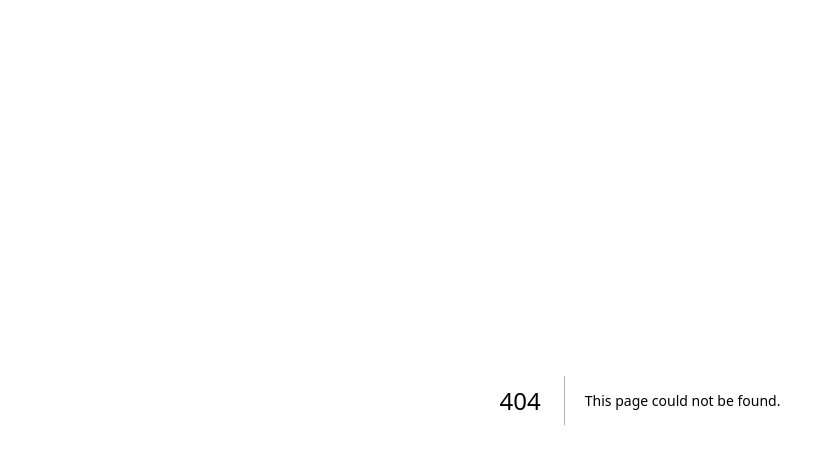
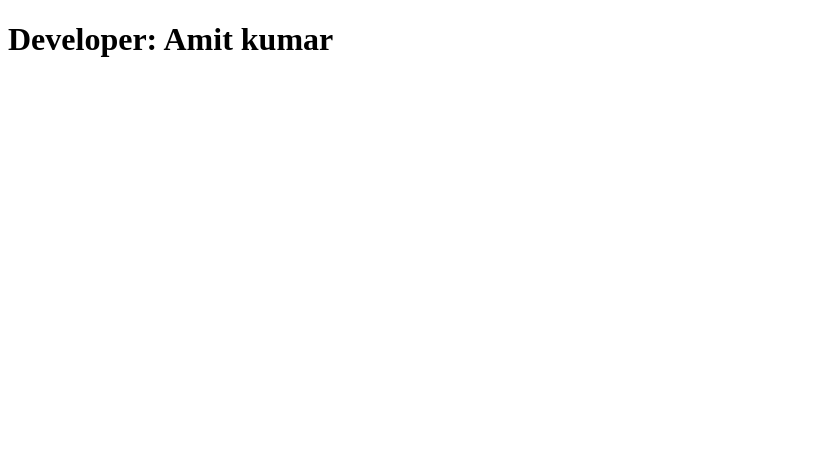
Before and after one commit to YAMITRAO/nextjs_aboutUs_example, a Next.js app: page /aboutus/developer in a window 1280 px wide. Before the commit this address had no page. Shown: the top 464 px of the page, without its empty margins (0-835 px from the left). Built offline with nearby package versions, Linux system fonts and the light colour scheme.

Commit message:
nested routing is done here

```diff
--- /dev/null
+++ b/pages/aboutus/developer.js
@@ -0,0 +1,9 @@
+
+
+const developer = () => {
+  return (
+    <h1>Developer: Amit kumar</h1>
+  )
+}
+
+export default developer
```
Also changed, not shown: pages/aboutus.js (deleted, +0 -9 lines), pages/aboutus/index.js (added, +7 -0 lines).
